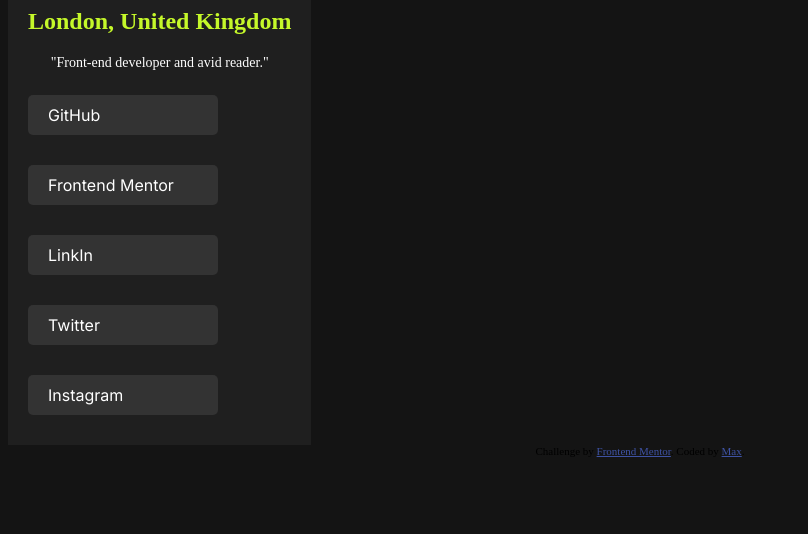
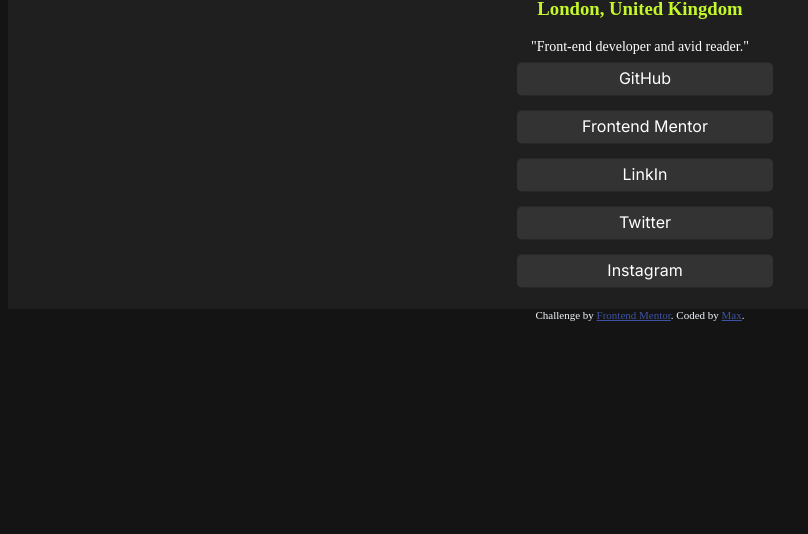
Before and after one commit to max-rains/social-links-profile, a plain HTML site: page index.html in a window 1280 px wide. Shown: the part 266-800 px from the top of the page, without its empty margins (0-808 px from the left). Drawn offline with Linux system fonts and the light colour scheme.

Commit message:
need to make main div positioning

```diff
--- a/index.html
+++ b/index.html
@@ -23,10 +23,10 @@
     <div class="mainCard">
       <img id="profilePic" src="assets/images/avatar-jessica.jpeg" />
       <h1 id="name">Jessica Randall</h1>
-      <h2 id="city">London, United Kingdom</h2>
+      <h3 id="city">London, United Kingdom</h3>
 
       <p id="tagline">"Front-end developer and avid reader."</p>
-      <div class="socialButtons">
+
       <a href="https://www.github.com" class="sButton">GitHub </a>
       <br />
       <a href="https://www.github.com" class="sButton">Frontend Mentor</a>
@@ -37,22 +37,6 @@
       <br />
       <a href="https://www.github.com" class="sButton">Instagram</a>
       <br />
-        <!-- <button>
-          <a href="https://www.github.com">Frontend Mentor</a>
-        </button>
-        <br />
-        <button>
-          <a href="https://www.github.com">LinkedIn</a>
-        </button>
-        <br />
-        <button>
-          <a href="https://www.github.com">Twitter</a>
-        </button>
-        <br />
-        <button>
-          <a href="https://www.github.com">Instagram</a>
-        </button> -->
-      </div>
     </div>
 
     <div class="attribution">
--- a/style.css
+++ b/style.css
@@ -1,16 +1,17 @@
 .attribution {
   font-size: 11px;
   text-align: center;
+  color: aliceblue;
 }
 .attribution a {
   color: hsl(228, 45%, 44%);
 }
 
 .mainCard {
+  position: flex;
   background-color: hsl(0, 0%, 12%);
-  display: inline-block;
-  padding: 10px 20px;
-  align-content: center;
+
+  justify-content: center;
 }
 #name {
   color: hsl(0, 0%, 100%);
@@ -41,13 +42,21 @@ body {
   background-color: hsl(0, 0%, 20%);
   display: inline-block;
   border-radius: 5px;
-  padding: 10px 20px;
-  margin-top: 10px;
-  margin-bottom: 20px;
+
   text-decoration: none;
   color: hsl(0, 0%, 100%);
   font-family: "Inter";
   font-weight: 400;
-  width: 150px;
-  text-align: centerdon;
+  height: 25px;
+  width: 250px;
+  text-align: center;
+  position: relative;
+  padding: 3px;
+  padding-top: 5px;
+  margin: 5px;
+  top: 50%;
+  left: 50%;
+  margin-top: 10px;
+
+  transform: translate(-50%, -50%);
 }
```
Lines whose indentation alone changed are shown as unchanged.
